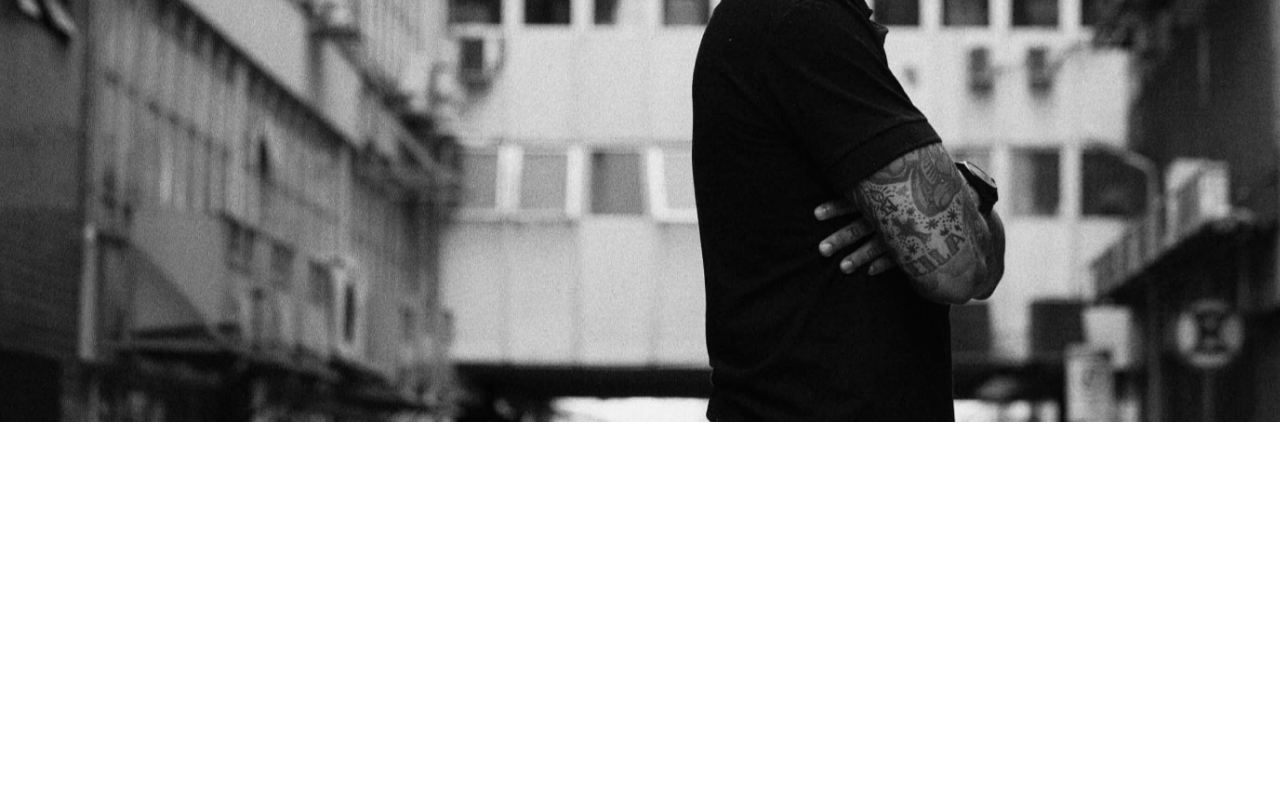
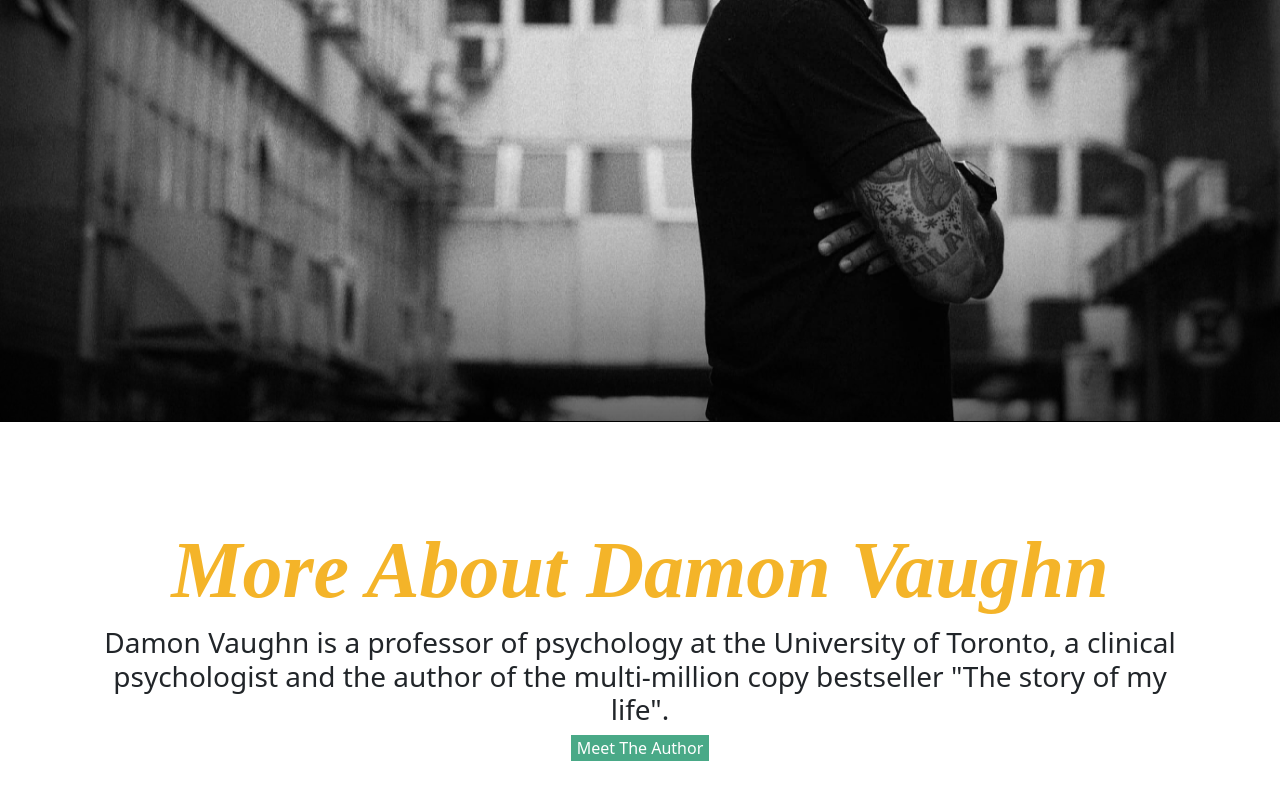
Before and after one commit to FabioVasi/proj-html-vuejs, a Vue app: page / in a window 1280 px wide. Shown: the part 378-1178 px from the top of the page. Before the commit the page ends 800 px from the top, so only its background shows below. Built offline with nearby package versions, Linux system fonts and the light colour scheme.

Commit message:
star first section

```diff
--- a/src/App.vue
+++ b/src/App.vue
@@ -1,11 +1,13 @@
 <script>
 import AppHeader from './components/AppHeader.vue'
 import AppMain from './components/AppMain.vue';
+import AppFooter from './components/AppFooter.vue';
 
 export default {
   components: {
     AppHeader,
     AppMain,
+    AppFooter
   }
 }
 </script>
@@ -14,6 +16,7 @@ export default {
 
   <AppHeader/>
   <AppMain/>
+  <AppFooter/>
 
 </template>
 
--- /dev/null
+++ b/src/components/AppFooter.vue
@@ -0,0 +1,24 @@
+<script>
+export default {
+    data() {
+        return {
+            name: 'AppFooter'
+        }
+    }
+}
+</script>
+
+<template>
+
+    <footer id="footer_app">
+
+    </footer>
+
+</template>
+
+
+
+<style lang="scss" scoped>
+    @use '../assets/scss/partials/variables.scss' as *;
+
+</style>
--- a/src/components/AppHeader.vue
+++ b/src/components/AppHeader.vue
@@ -70,7 +70,7 @@ export default {
                 </div>
             </div>
 
-            <div class="col-6">
+            <div style="padding-left: 150px;" class="col-6">
                 <div class="squares me-4 mb-5">
                     <div class="sales card mb-2 d-flex justify-content-center align-items-center">
                         <svg style="font-size: 24px;" xmlns="http://www.w3.org/2000/svg" height="1em" viewBox="0 0 576 512"><!--! Font Awesome Free 6.4.2 by @fontawesome - https://fontawesome.com License - https://fontawesome.com/license (Commercial License) Copyright 2023 Fonticons, Inc. --><path d="M88.7 223.8L0 375.8V96C0 60.7 28.7 32 64 32H181.5c17 0 33.3 6.7 45.3 18.7l26.5 26.5c12 12 28.3 18.7 45.3 18.7H416c35.3 0 64 28.7 64 64v32H144c-22.8 0-43.8 12.1-55.3 31.8zm27.6 16.1C122.1 230 132.6 224 144 224H544c11.5 0 22 6.1 27.7 16.1s5.7 22.2-.1 32.1l-112 192C453.9 474 443.4 480 432 480H32c-11.5 0-22-6.1-27.7-16.1s-5.7-22.2 .1-32.1l112-192z"/></svg>
@@ -122,6 +122,8 @@ export default {
         background-image: url(../assets/img/hero-07-2x.jpg);
         background-size: cover;
         height: 800px;
+        border-bottom: 1px solid black;
+        box-shadow: 0px -20px 600px 10px rgb(0, 0, 0) inset;
     }
     .pseudo_container{
         padding: 0 6rem;
@@ -152,7 +154,7 @@ export default {
     .author{
         margin-left: 10%;
         position: fixed;
-        bottom: 480px;
+        bottom: 483px;
         right: 0;
     }
     h2{
@@ -203,7 +205,7 @@ export default {
     }
     .btn{
         background-color: #49a98720;
-        width: 360px;
+        width: 280px;
         height: 50px;
     }
 </style>
--- a/src/components/AppMain.vue
+++ b/src/components/AppMain.vue
@@ -12,10 +12,38 @@ export default {
 
     <main id="main_app">
 
+        <section class="about">
+            <div class="container text-center">
+                <h1>
+                    More About Damon Vaughn
+                </h1>
+                <h3 class="m">
+                    Damon Vaughn is a professor of psychology at the University of Toronto, a clinical psychologist and the author of the multi-million copy bestseller "The story of my life".
+                </h3>
+                <button class="border-0 text-white">
+                    Meet The Author
+                </button>
+            </div>
+        </section>
+
     </main>
 
 </template>
 
 <style lang="scss" scoped>
+    @use '../assets/scss/partials/variables.scss' as *;
 
+    .about{
+        margin: 100px 0;
+    }
+    h1{
+        font-size: 5rem;
+        font-family: 'Times New Roman', Times, serif;
+        font-style: oblique;
+        font-weight: bold;
+        color: $yellow;
+    }
+    button{
+        background-color: $green;
+    }
 </style>
```
